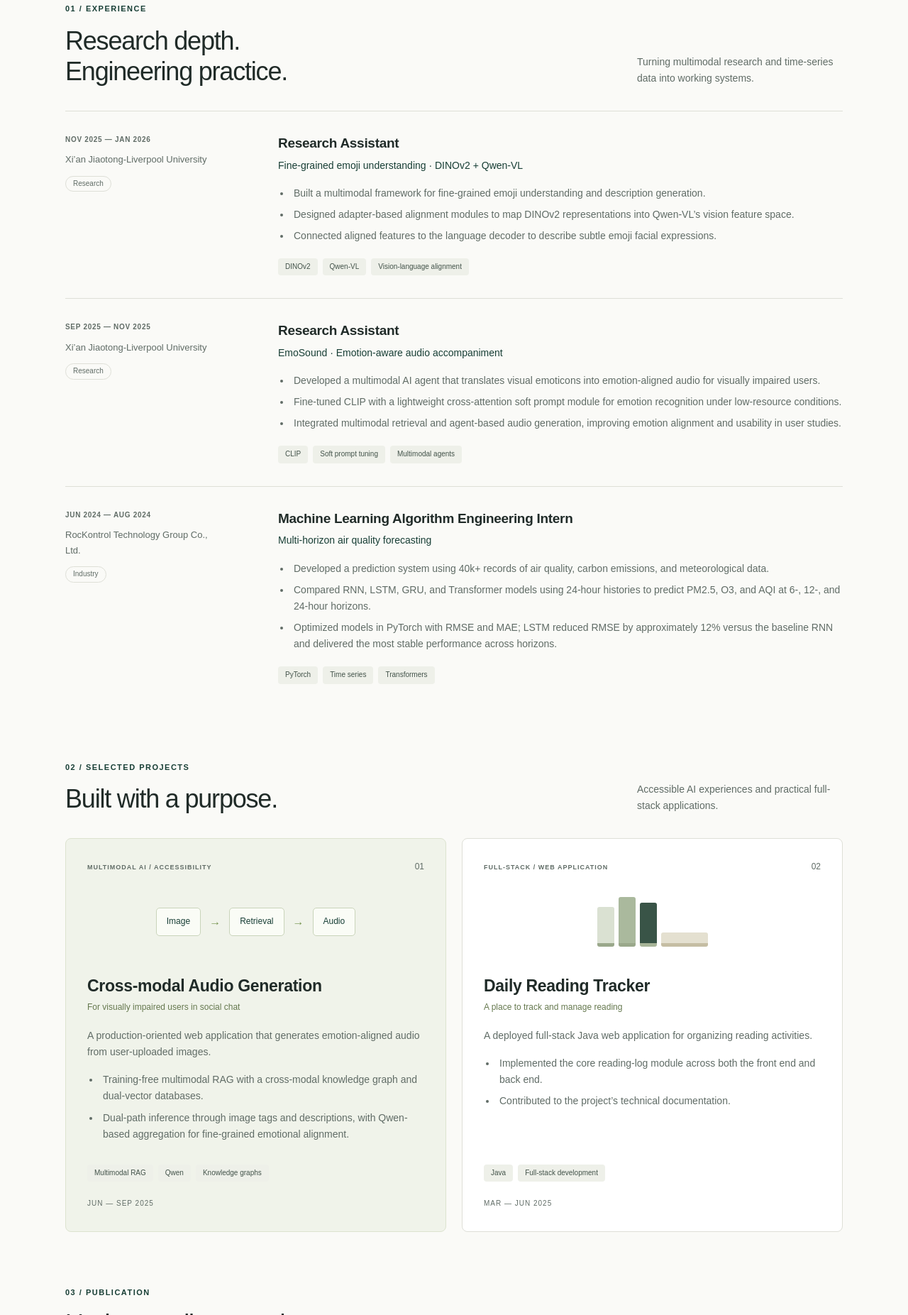
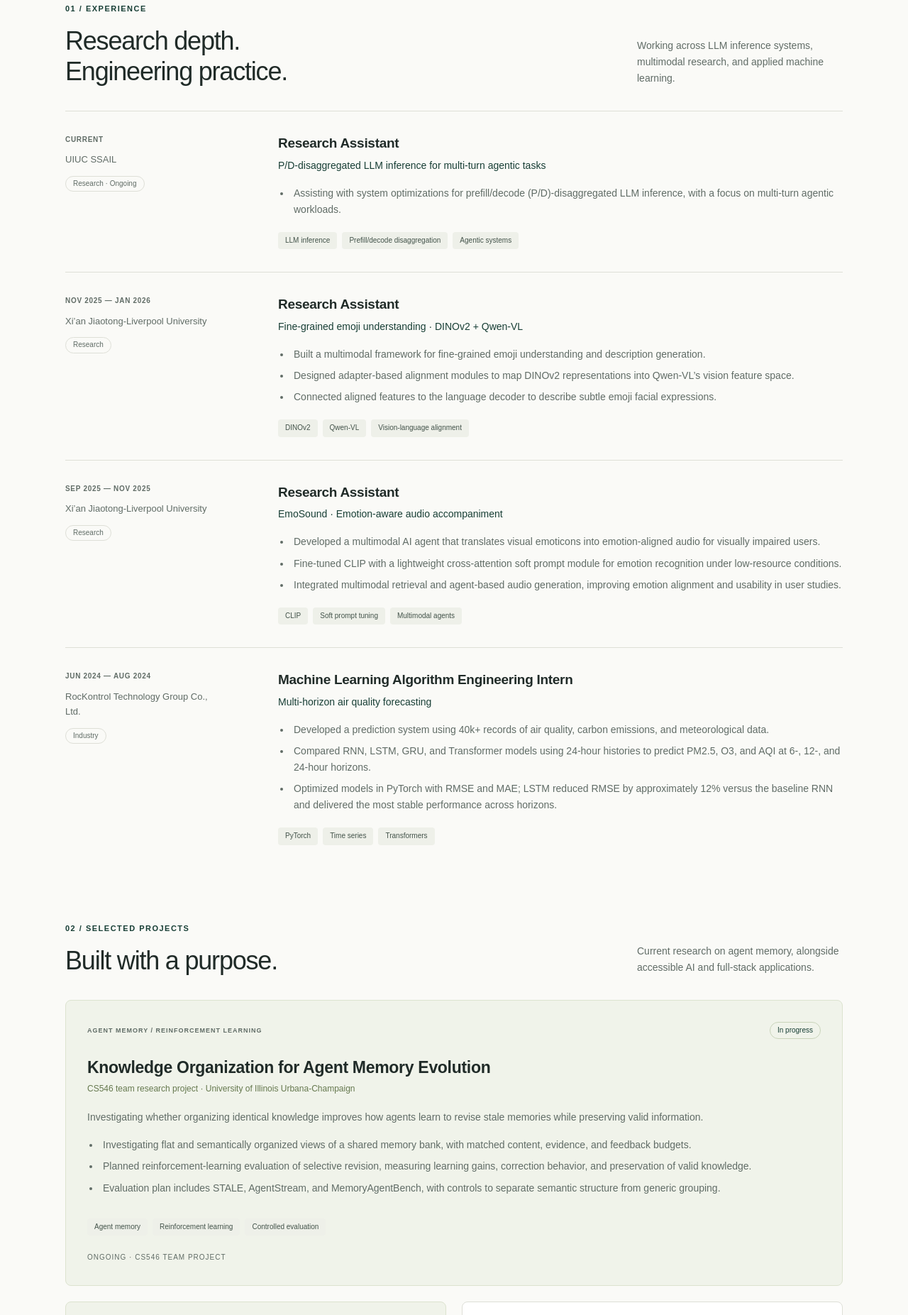
Before and after one commit to Gary22222222/cs409-mp0, a website built with webpack: page src/index.html in a window 1280 px wide. Shown: the part 947-2800 px from the top of the page at 71% size. Built offline with nearby package versions, Linux system fonts and the light colour scheme.

Commit message:
Add ongoing SSAIL research and CS546 agent memory project

```diff
--- a/src/css/main.css
+++ b/src/css/main.css
@@ -799,3 +799,19 @@ footer a {
     font-size:9px
   }
 }
+
+/* Current research spans the project grid to keep the three-project layout balanced. */
+.current-project {
+  grid-column: 1 / -1;
+}
+.current-project h3 {
+  margin-top: 24px;
+}
+.ongoing-badge {
+  color: var(--green);
+  border: 1px solid #c9d4ba;
+  border-radius: 20px;
+  padding: 3px 10px;
+  font-size: 10px;
+  white-space: nowrap;
+}
--- a/src/index.html
+++ b/src/index.html
@@ -3,9 +3,9 @@
 <head>
   <meta charset="utf-8">
   <meta name="viewport" content="width=device-width, initial-scale=1">
-  <meta name="description" content="Jianghui Sun — MCS student at UIUC working on multimodal AI, accessible applications, and machine learning. Explore research, engineering experience, and projects.">
+  <meta name="description" content="Jianghui Sun — MCS student and Research Assistant at UIUC SSAIL working on LLM inference systems, agent memory, and multimodal AI. Explore research, engineering experience, and projects.">
   <meta name="theme-color" content="#173e35">
-  <title>Jianghui Sun | Multimodal AI & Machine Learning</title>
+  <title>Jianghui Sun | AI Systems & Multimodal Learning</title>
   <link rel="icon" href="assets/favicon.svg" type="image/svg+xml">
 </head>
 <body>
@@ -19,8 +19,8 @@
       <div class="hero-copy">
         <p class="eyebrow"><span class="status-dot"></span> MCS @ University of Illinois Urbana-Champaign</p>
         <h1 id="hero-title">Jianghui Sun<span class="name-period">.</span></h1>
-        <p class="hero-heading">Building AI that understands<br class="desktop-break"> people, across modalities.</p>
-        <p class="hero-description">I work at the intersection of multimodal AI, machine learning, and accessible software. My experience spans emotion-aware agents, vision-language models, and real-world prediction systems.</p>
+        <p class="hero-heading">Exploring AI systems,<br class="desktop-break"> agents, and multimodal learning.</p>
+        <p class="hero-description">I am an MCS student at UIUC and a Research Assistant at UIUC SSAIL, helping with system optimizations for LLM inference in multi-turn agentic tasks. My current work also explores agent memory, building on experience in multimodal AI and accessible software.</p>
         <div class="actions"><a class="button button-primary" href="mailto:sun112@illinois.edu">Get in touch <span aria-hidden="true">↗</span></a><a class="button button-secondary" href="assets/Jianghui_Sun_CV.pdf" target="_blank" rel="noopener">View résumé <span aria-hidden="true">↗</span></a></div>
         <a class="text-link github-link" href="https://github.com/Gary22222222" target="_blank" rel="noopener noreferrer">GitHub <span aria-hidden="true">↗</span></a>
       </div>
@@ -28,21 +28,23 @@
         <div class="portrait-frame"><img src="assets/profile.jpg" alt="Portrait of Jianghui Sun" width="150" height="150"></div>
         <p class="profile-caption">RESEARCH MEETS ENGINEERING</p>
         <p class="profile-statement">From visual signals<br>to meaningful experiences.</p>
-        <div class="profile-details"><span>Based in</span><strong>Urbana, Illinois</strong><span>Currently</span><strong>Master of Computer Science</strong><span>Graduating</span><strong>Expected December 2027</strong></div>
-        <div class="panel-bottom"><span>Multimodal AI</span><span>Human-centered applications</span></div>
+        <div class="profile-details"><span>Based in</span><strong>Urbana, Illinois</strong><span>Currently</span><strong>MCS student &middot; RA at UIUC SSAIL</strong><span>Graduating</span><strong>Expected December 2027</strong></div>
+        <div class="panel-bottom"><span>LLM inference systems</span><span>Agent memory</span><span>Multimodal AI</span></div>
       </aside>
     </section>
     <div class="highlights" aria-label="Selected highlights"><div><strong>~12%</strong><span>Lower RMSE vs. baseline RNN</span></div><div><strong>40k+</strong><span>Records used for air quality modeling</span></div><div><strong>BICS 2025</strong><span>EmoSound research presentation</span></div></div>
     <section class="section" id="experience" aria-labelledby="experience-title">
-      <div class="section-heading"><div><p class="eyebrow">01 / EXPERIENCE</p><h2 id="experience-title">Research depth.<br>Engineering practice.</h2></div><p>Turning multimodal research and time-series data into working systems.</p></div>
+      <div class="section-heading"><div><p class="eyebrow">01 / EXPERIENCE</p><h2 id="experience-title">Research depth.<br>Engineering practice.</h2></div><p>Working across LLM inference systems, multimodal research, and applied machine learning.</p></div>
       <div class="timeline">
+        <article class="experience-row"><div class="experience-meta"><p class="date">CURRENT</p><p>UIUC SSAIL</p><span class="role-type">Research &middot; Ongoing</span></div><div><h3>Research Assistant</h3><p class="work-title">P/D-disaggregated LLM inference for multi-turn agentic tasks</p><ul><li>Assisting with system optimizations for prefill/decode (P/D)-disaggregated LLM inference, with a focus on multi-turn agentic workloads.</li></ul><div class="tags"><span>LLM inference</span><span>Prefill/decode disaggregation</span><span>Agentic systems</span></div></div></article>
         <article class="experience-row"><div class="experience-meta"><p class="date">NOV 2025 — JAN 2026</p><p>Xi’an Jiaotong-Liverpool University</p><span class="role-type">Research</span></div><div><h3>Research Assistant</h3><p class="work-title">Fine-grained emoji understanding · DINOv2 + Qwen-VL</p><ul><li>Built a multimodal framework for fine-grained emoji understanding and description generation.</li><li>Designed adapter-based alignment modules to map DINOv2 representations into Qwen-VL’s vision feature space.</li><li>Connected aligned features to the language decoder to describe subtle emoji facial expressions.</li></ul><div class="tags"><span>DINOv2</span><span>Qwen-VL</span><span>Vision-language alignment</span></div></div></article>
         <article class="experience-row"><div class="experience-meta"><p class="date">SEP 2025 — NOV 2025</p><p>Xi’an Jiaotong-Liverpool University</p><span class="role-type">Research</span></div><div><h3>Research Assistant</h3><p class="work-title">EmoSound · Emotion-aware audio accompaniment</p><ul><li>Developed a multimodal AI agent that translates visual emoticons into emotion-aligned audio for visually impaired users.</li><li>Fine-tuned CLIP with a lightweight cross-attention soft prompt module for emotion recognition under low-resource conditions.</li><li>Integrated multimodal retrieval and agent-based audio generation, improving emotion alignment and usability in user studies.</li></ul><div class="tags"><span>CLIP</span><span>Soft prompt tuning</span><span>Multimodal agents</span></div></div></article>
         <article class="experience-row"><div class="experience-meta"><p class="date">JUN 2024 — AUG 2024</p><p>RocKontrol Technology Group Co., Ltd.</p><span class="role-type">Industry</span></div><div><h3>Machine Learning Algorithm Engineering Intern</h3><p class="work-title">Multi-horizon air quality forecasting</p><ul><li>Developed a prediction system using 40k+ records of air quality, carbon emissions, and meteorological data.</li><li>Compared RNN, LSTM, GRU, and Transformer models using 24-hour histories to predict PM2.5, O3, and AQI at 6-, 12-, and 24-hour horizons.</li><li>Optimized models in PyTorch with RMSE and MAE; LSTM reduced RMSE by approximately 12% versus the baseline RNN and delivered the most stable performance across horizons.</li></ul><div class="tags"><span>PyTorch</span><span>Time series</span><span>Transformers</span></div></div></article>
       </div>
     </section>
-    <section class="section" id="projects" aria-labelledby="projects-title"><div class="section-heading"><div><p class="eyebrow">02 / SELECTED PROJECTS</p><h2 id="projects-title">Built with a purpose.</h2></div><p>Accessible AI experiences and practical full-stack applications.</p></div>
+    <section class="section" id="projects" aria-labelledby="projects-title"><div class="section-heading"><div><p class="eyebrow">02 / SELECTED PROJECTS</p><h2 id="projects-title">Built with a purpose.</h2></div><p>Current research on agent memory, alongside accessible AI and full-stack applications.</p></div>
       <div class="project-grid">
+        <article class="project-card featured current-project"><div class="project-top"><span class="project-category">AGENT MEMORY / REINFORCEMENT LEARNING</span><span class="ongoing-badge">In progress</span></div><h3>Knowledge Organization for Agent Memory Evolution</h3><p class="project-subtitle">CS546 team research project &middot; University of Illinois Urbana-Champaign</p><p>Investigating whether organizing identical knowledge improves how agents learn to revise stale memories while preserving valid information.</p><ul><li>Investigating flat and semantically organized views of a shared memory bank, with matched content, evidence, and feedback budgets.</li><li>Planned reinforcement-learning evaluation of selective revision, measuring learning gains, correction behavior, and preservation of valid knowledge.</li><li>Evaluation plan includes STALE, AgentStream, and MemoryAgentBench, with controls to separate semantic structure from generic grouping.</li></ul><div class="tags"><span>Agent memory</span><span>Reinforcement learning</span><span>Controlled evaluation</span></div><p class="project-date">ONGOING &middot; CS546 TEAM PROJECT</p></article>
         <article class="project-card featured"><div class="project-top"><span class="project-category">MULTIMODAL AI / ACCESSIBILITY</span><span aria-hidden="true">01</span></div><div class="pipeline" aria-label="Image to retrieval to audio"><span>Image</span><span aria-hidden="true">→</span><span>Retrieval</span><span aria-hidden="true">→</span><span>Audio</span></div><h3>Cross-modal Audio Generation</h3><p class="project-subtitle">For visually impaired users in social chat</p><p>A production-oriented web application that generates emotion-aligned audio from user-uploaded images.</p><ul><li>Training-free multimodal RAG with a cross-modal knowledge graph and dual-vector databases.</li><li>Dual-path inference through image tags and descriptions, with Qwen-based aggregation for fine-grained emotional alignment.</li></ul><div class="tags"><span>Multimodal RAG</span><span>Qwen</span><span>Knowledge graphs</span></div><p class="project-date">JUN — SEP 2025</p></article>
         <article class="project-card"><div class="project-top"><span class="project-category">FULL-STACK / WEB APPLICATION</span><span aria-hidden="true">02</span></div><div class="reading-visual" aria-hidden="true"><span></span><span></span><span></span><span class="book-rest"></span></div><h3>Daily Reading Tracker</h3><p class="project-subtitle">A place to track and manage reading</p><p>A deployed full-stack Java web application for organizing reading activities.</p><ul><li>Implemented the core reading-log module across both the front end and back end.</li><li>Contributed to the project’s technical documentation.</li></ul><div class="tags"><span>Java</span><span>Full-stack development</span></div><p class="project-date">MAR — JUN 2025</p></article>
       </div>
```
